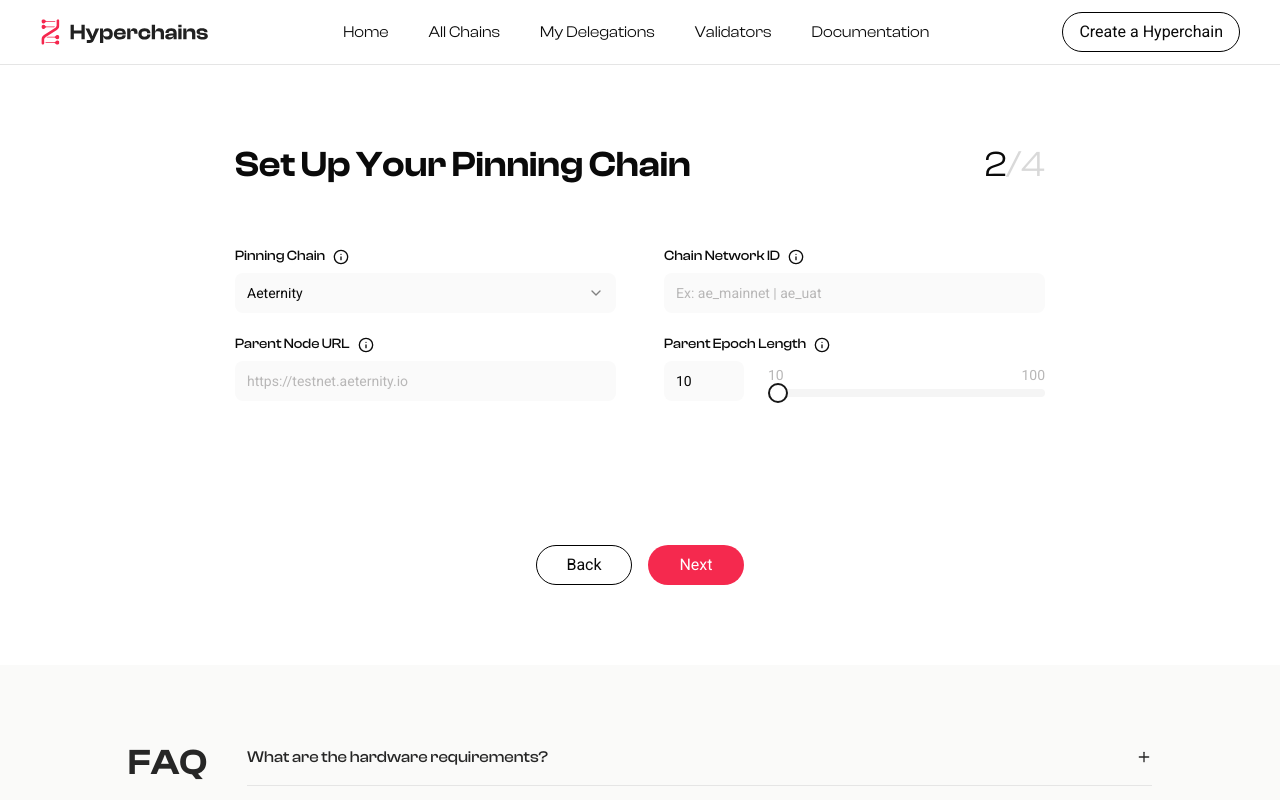
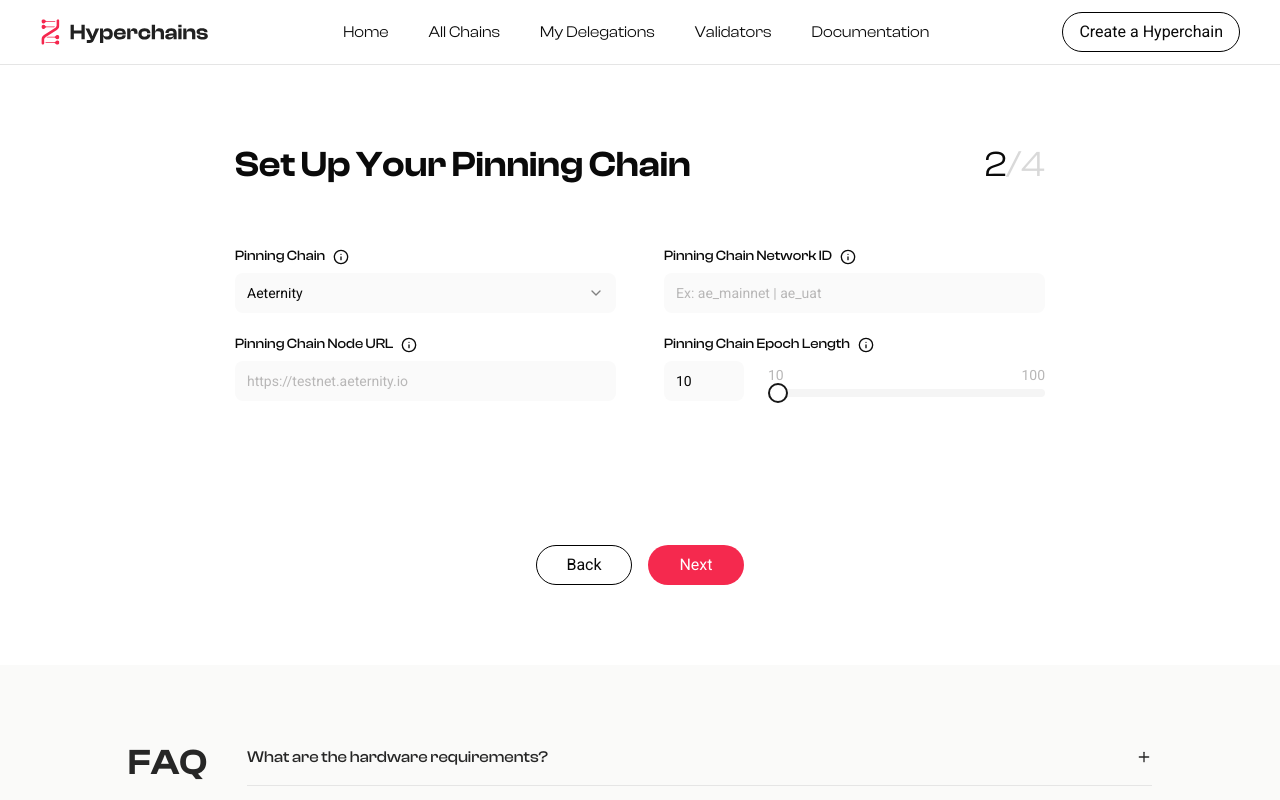
Before and after one commit to unit214/aeternity-hyperchains-initiator, a Next.js app: page /initiate/2 in a window 1280 px wide. Shown: the top 800 px of the page. Built offline with nearby package versions, Linux system fonts and the light colour scheme.

Commit message:
fix(texts): change wording to pinning chain in step 2

```diff
--- a/src/app/initiate/2/page.tsx
+++ b/src/app/initiate/2/page.tsx
@@ -54,12 +54,12 @@
                             <FormItem>
                                 <FormLabelWithTooltip
                                     label='Pinning Chain'
-                                    tooltip='The parent blockchain where the Hyperchain commits its states.'
+                                    tooltip='The pinning blockchain where the Hyperchain commits its states.'
                                 />
                                 <FormControl>
                                     <Select value={value} onValueChange={onChange} defaultValue={value}>
                                         <SelectTrigger>
-                                            <SelectValue placeholder='Choose a parent chain connection' />
+                                            <SelectValue placeholder='Choose a pinning chain connection' />
                                         </SelectTrigger>
                                         <SelectContent>
                                             {parentChains.map((c, index) => (
@@ -80,8 +80,8 @@
                         render={({ field }) => (
                             <FormItem>
                                 <FormLabelWithTooltip
-                                    label='Chain Network ID'
-                                    tooltip='The unique identifier for the parent chain network the Hyperchain connects to.'
+                                    label='Pinning Chain Network ID'
+                                    tooltip='The unique identifier for the pinning chain network the Hyperchain connects to.'
                                 />
                                 <FormControl>
                                     <Input placeholder='Ex: ae_mainnet | ae_uat' {...field} />
@@ -96,8 +96,8 @@
                         render={({ field }) => (
                             <FormItem>
                                 <FormLabelWithTooltip
-                                    label='Parent Node URL'
-                                    tooltip='The API endpoint of a node in the parent chain for syncing and block updates.'
+                                    label='Pinning Chain Node URL'
+                                    tooltip='The API endpoint of a node in the pinning chain for syncing and block updates.'
                                 />
                                 <FormControl>
                                     <Input placeholder='https://testnet.aeternity.io' {...field} />
@@ -112,8 +112,8 @@
                         render={({ field: { value, onChange } }) => (
                             <FormItem>
                                 <FormLabelWithTooltip
-                                    label='Parent Epoch Length'
-                                    tooltip='The number of blocks that make up an epoch on the parent chain.'
+                                    label='Pinning Chain Epoch Length'
+                                    tooltip='The number of blocks that make up an epoch on the pinning chain.'
                                 />
                                 <div className='flex flex-row gap-6'>
                                     <FormControl>
```
